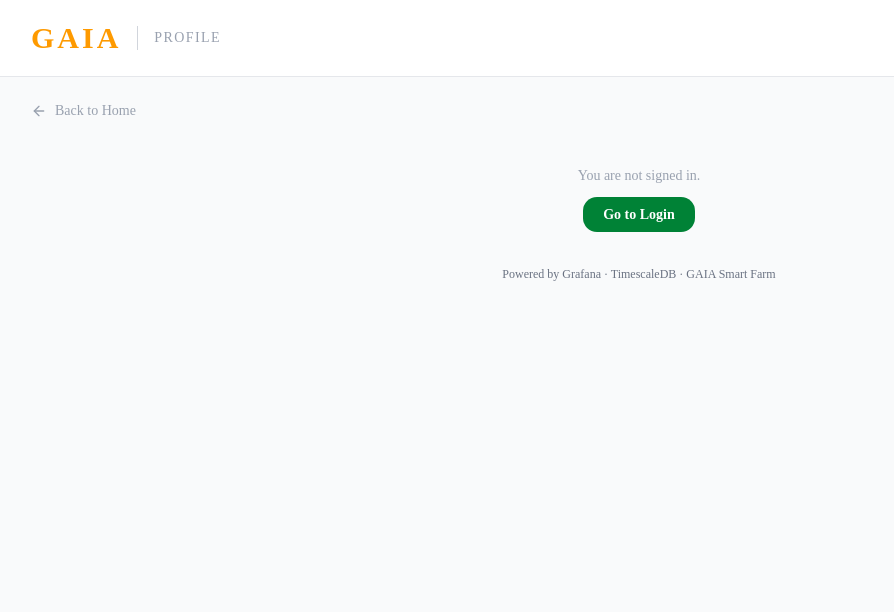
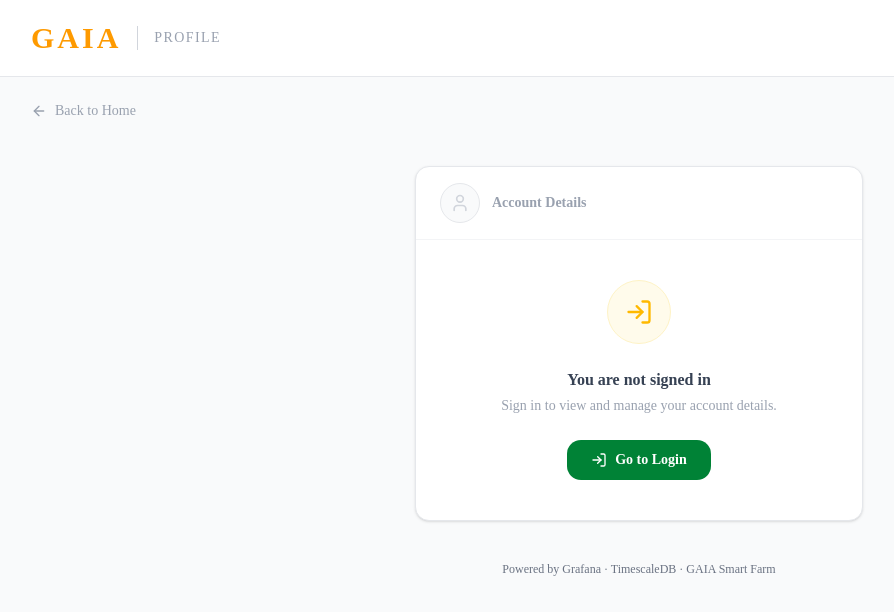
Before and after one commit to kganev26/HackTues12, a Next.js app in the folder react gaia/: page /profile in a window 1280 px wide. Shown: the top 612 px of the page, without its empty margins (1-895 px from the left). Built offline with nearby package versions, Linux system fonts and the light colour scheme.

Commit message:
new version

```diff
--- a/react gaia/app/profile/page.tsx
+++ b/react gaia/app/profile/page.tsx
@@ -3,7 +3,7 @@
 import { useEffect, useState } from "react"
 import { useRouter } from "next/navigation"
 import Link from "next/link"
-import { ArrowLeft, LogOut, User } from "lucide-react"
+import { ArrowLeft, LogOut, User, LogIn } from "lucide-react"
 
 const API_URL = "/api"
 
@@ -186,14 +186,32 @@ export default function ProfilePage() {
             </div>
           </div>
         ) : (
-          <div className="text-center">
-            <p className="text-gray-400 text-sm mb-4">You are not signed in.</p>
-            <Link
-              href="/login"
-              className="px-5 py-2.5 bg-green-700 hover:bg-green-800 text-white rounded-xl text-sm font-bold transition-colors"
-            >
-              Go to Login
-            </Link>
+          <div className="w-full max-w-md rounded-xl border border-gray-200 bg-white overflow-hidden shadow-sm">
+            {/* Card header */}
+            <div className="flex items-center gap-3 px-6 py-4 border-b border-gray-100">
+              <div className="w-10 h-10 rounded-full bg-gray-50 border border-gray-200 flex items-center justify-center">
+                <User className="w-5 h-5 text-gray-300" />
+              </div>
+              <span className="text-sm font-semibold text-gray-400">Account Details</span>
+            </div>
+
+            {/* Body */}
+            <div className="px-6 py-10 flex flex-col items-center gap-6 text-center">
+              <div className="w-16 h-16 rounded-full bg-amber-50 border border-amber-100 flex items-center justify-center">
+                <LogIn className="w-7 h-7 text-amber-400" />
+              </div>
+              <div>
+                <p className="text-gray-700 font-semibold text-base mb-1">You are not signed in</p>
+                <p className="text-gray-400 text-sm">Sign in to view and manage your account details.</p>
+              </div>
+              <Link
+                href="/login"
+                className="inline-flex items-center gap-2 px-6 py-2.5 bg-green-700 hover:bg-green-800 text-white rounded-xl text-sm font-bold transition-colors"
+              >
+                <LogIn className="w-4 h-4" />
+                Go to Login
+              </Link>
+            </div>
           </div>
         )}
       </div>
--- a/react gaia/app/sensors/page.tsx
+++ b/react gaia/app/sensors/page.tsx
@@ -1,6 +1,7 @@
 "use client"
 
 import { useState } from "react"
+import Link from "next/link"
 
 const GRAFANA_BASE = "http://localhost:3000"
 const DASHBOARD_UID = "gaia-sensors"
```
Also changed, not shown: 1 other file (tests, documents, lock files or other folders).
